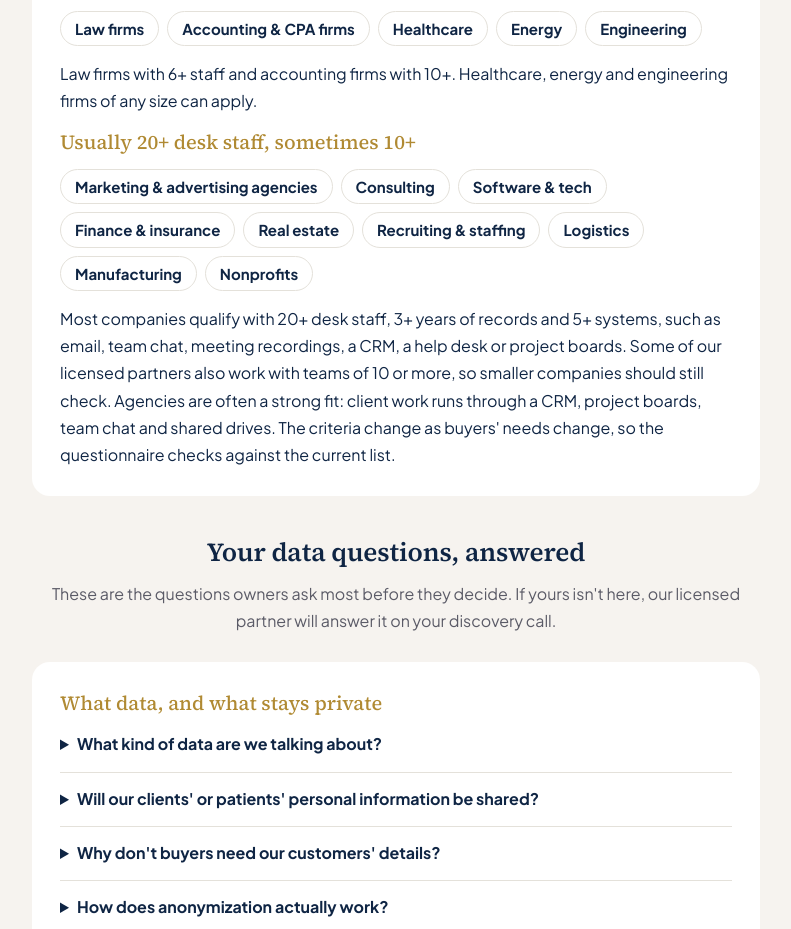
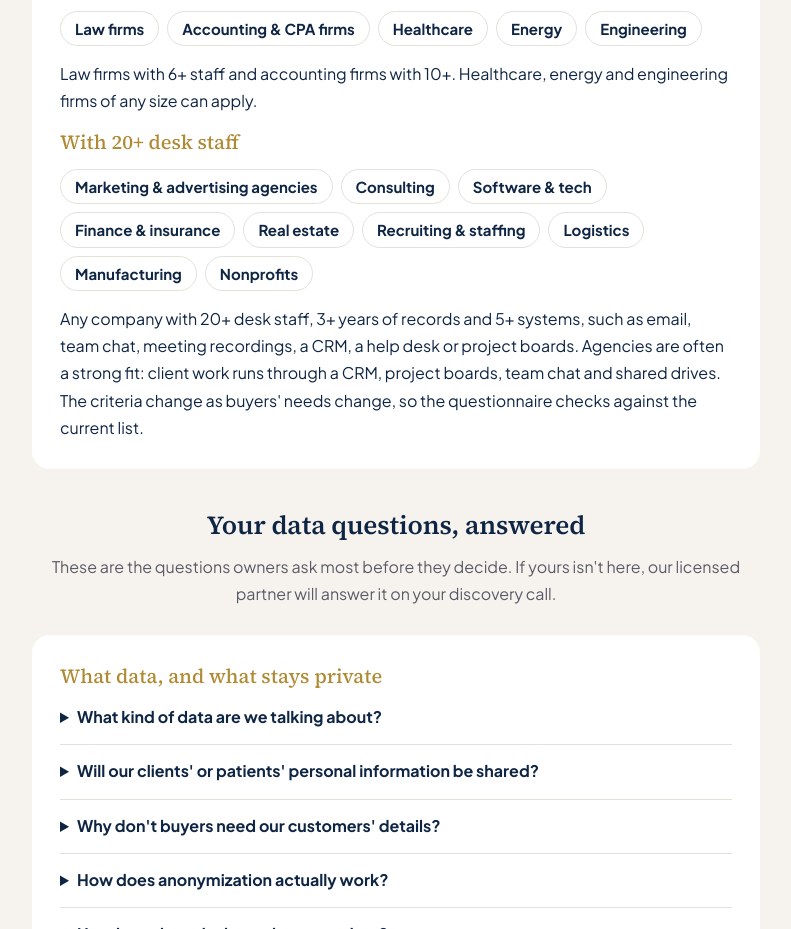
Before and after one commit to RolaDiab/alorsolutions-site, a plain HTML site: page AIdataFunding/index.html in a window 1280 px wide. Shown: the part 2388-3317 px from the top of the page, without its empty margins (244-1035 px from the left). Drawn offline with Linux system fonts and the light colour scheme.

Commit message:
Revert the 10+ staff wording until the partner minimum is confirmed
Co-Authored-By: Claude Opus 5.5 <noreply@anthropic.com>

```diff
--- a/AIdataFunding/index.html
+++ b/AIdataFunding/index.html
@@ -71,9 +71,9 @@
     <p class="group">Can qualify with smaller teams</p>
     <div class="tags"><span class="tag">Law firms</span><span class="tag">Accounting &amp; CPA firms</span><span class="tag">Healthcare</span><span class="tag">Energy</span><span class="tag">Engineering</span></div>
     <p>Law firms with 6+ staff and accounting firms with 10+. Healthcare, energy and engineering firms of any size can apply.</p>
-    <p class="group">Usually 20+ desk staff, sometimes 10+</p>
+    <p class="group">With 20+ desk staff</p>
     <div class="tags"><span class="tag">Marketing &amp; advertising agencies</span><span class="tag">Consulting</span><span class="tag">Software &amp; tech</span><span class="tag">Finance &amp; insurance</span><span class="tag">Real estate</span><span class="tag">Recruiting &amp; staffing</span><span class="tag">Logistics</span><span class="tag">Manufacturing</span><span class="tag">Nonprofits</span></div>
-    <p>Most companies qualify with 20+ desk staff, 3+ years of records and 5+ systems, such as email, team chat, meeting recordings, a CRM, a help desk or project boards. Some of our licensed partners also work with teams of 10 or more, so smaller companies should still check. Agencies are often a strong fit: client work runs through a CRM, project boards, team chat and shared drives. The criteria change as buyers' needs change, so the questionnaire checks against the current list.</p>
+    <p>Any company with 20+ desk staff, 3+ years of records and 5+ systems, such as email, team chat, meeting recordings, a CRM, a help desk or project boards. Agencies are often a strong fit: client work runs through a CRM, project boards, team chat and shared drives. The criteria change as buyers' needs change, so the questionnaire checks against the current list.</p>
   </section>
 
   <section class="faq-head">
@@ -105,7 +105,7 @@
     <h3 class="group">Legal and compliance</h3>
     <details><summary>Do we need our own lawyer?</summary><p>Yes. Have your own legal adviser review the buyer and the agreement before you sign. We help you prepare the right questions, but we don't give legal advice.</p></details>
     <details><summary>We're a law firm, clinic or accounting practice. Can we take part?</summary><p>These fields are among the strongest fits, and they carry extra rules: client confidentiality and privilege for law firms, health privacy rules such as HIPAA for healthcare, and professional secrecy for accountants. Your counsel decides which records can be included and how.</p></details>
-    <details><summary>We're a marketing or advertising agency. Can we take part?</summary><p>Yes. Usually that means 20+ desk staff, 3+ years of records and 5+ systems, and in some cases teams of 10 or more can qualify. What buyers value is how your team runs client work: briefs, approvals, revisions and reporting across your CRM, project boards and team chat. Much of that work involves your clients' information, so check your client contracts first. Client names and details are removed before any use, and you decide what is left out.</p></details>
+    <details><summary>We're a marketing or advertising agency. Can we take part?</summary><p>Yes, with 20+ desk staff, 3+ years of records and 5+ systems. What buyers value is how your team runs client work: briefs, approvals, revisions and reporting across your CRM, project boards and team chat. Much of that work involves your clients' information, so check your client contracts first. Client names and details are removed before any use, and you decide what is left out.</p></details>
     <details><summary>Do our client contracts allow this?</summary><p>Check them. Engagement letters, NDAs, privacy policies and data processing agreements can limit how you use information about clients. Records that are purely internal, such as your own SOPs and templates, are usually simpler.</p></details>
   </section>
 
```
Also changed, not shown: AIdataFunding/qualify/index.html (+1 -1 lines).
